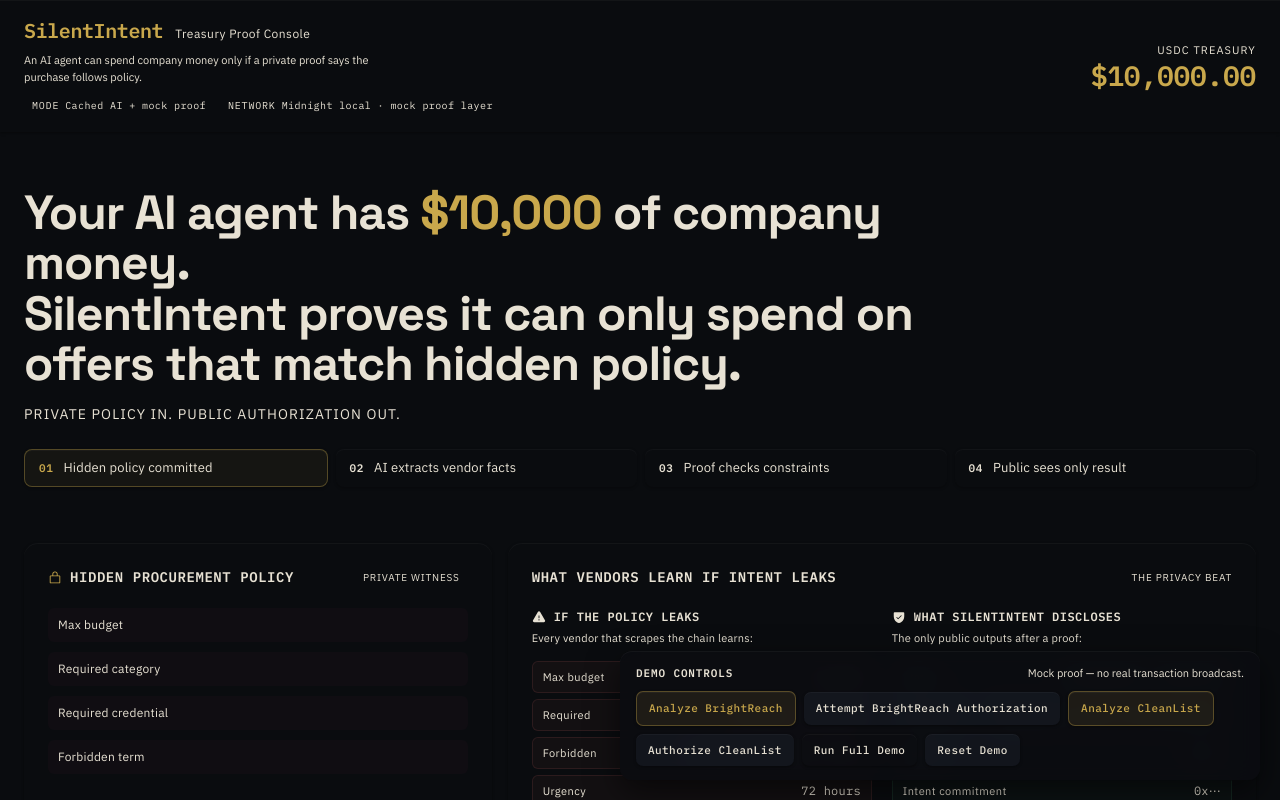
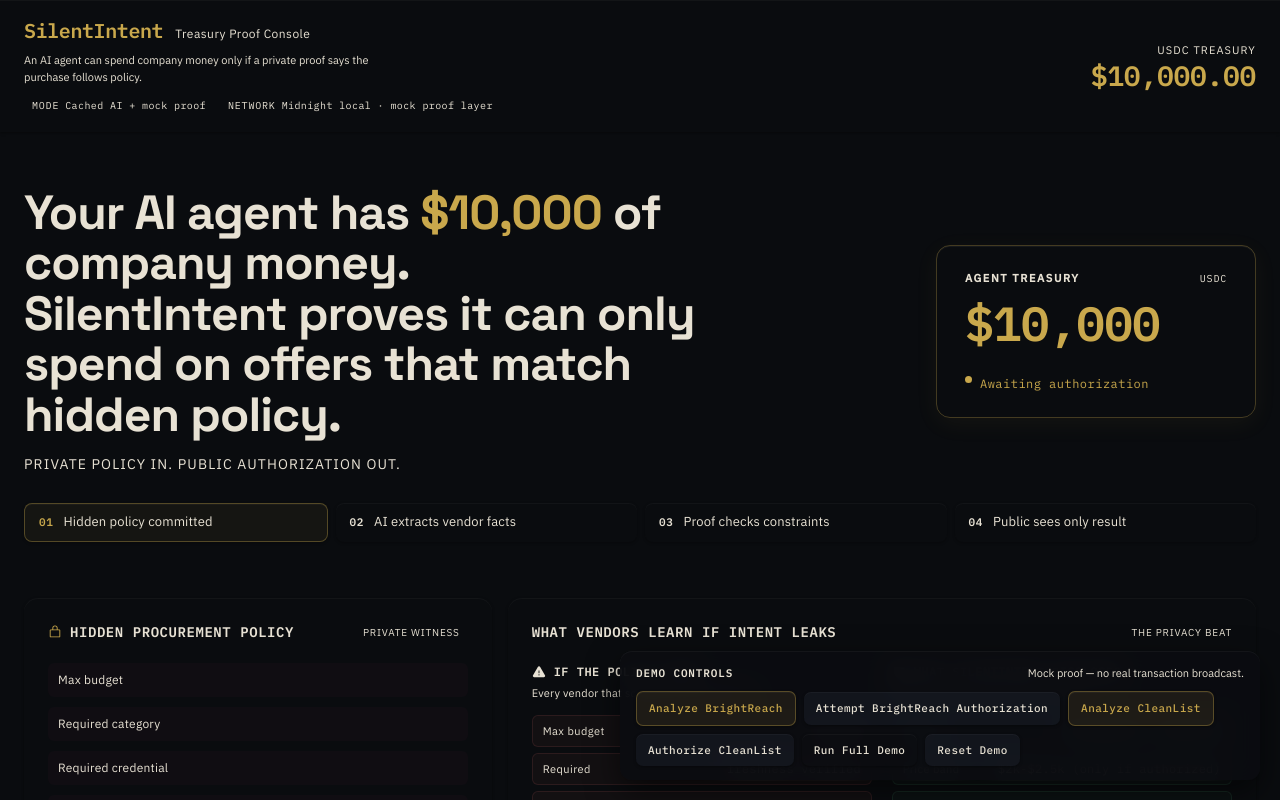
Before and after one commit to vishnumahesha/silentintent, a Next.js app: page / in a window 1280 px wide. Shown: the top 800 px of the page. Built offline with nearby package versions, Linux system fonts and the light colour scheme.

Commit message:
[design] add hero treasury anchor to make DeFi framing dominant

```diff
--- a/app/page.tsx
+++ b/app/page.tsx
@@ -10,6 +10,7 @@
 import PublicVerifier from '@/components/PublicVerifier';
 import DemoControls from '@/components/DemoControls';
 import NarrativeStepper from '@/components/NarrativeStepper';
+import HeroTreasury from '@/components/HeroTreasury';
 
 const TREASURY_START = 1000000;
 const VENDOR_B_COST = 225000;
@@ -143,6 +144,15 @@
         }}
       >
         <div style={{ paddingTop: '24px', paddingBottom: '40px' }}>
+          <div
+            style={{
+              display: 'grid',
+              gridTemplateColumns: 'minmax(0, 1fr) auto',
+              gap: '32px',
+              alignItems: 'center',
+            }}
+          >
+            <div>
               <p
                 style={{
                   fontFamily: "'Space Grotesk', sans-serif",
@@ -151,7 +161,7 @@
                   color: 'var(--color-text-primary)',
                   lineHeight: 'var(--line-height-display)',
                   letterSpacing: '-0.02em',
-              maxWidth: '920px',
+                  maxWidth: '720px',
                   margin: 0,
                 }}
               >
@@ -171,7 +181,20 @@
               >
                 Private policy in. Public authorization out.
               </p>
-          <div style={{ marginTop: '24px' }}>
+            </div>
+            <HeroTreasury
+              balanceCents={treasuryBalance}
+              hasDebit={lastDebit !== null}
+              debitCents={lastDebit?.amountCents}
+              hasAnyResult={
+                vendorA.status === 'rejected' ||
+                vendorA.status === 'approved' ||
+                vendorB.status === 'rejected' ||
+                vendorB.status === 'approved'
+              }
+            />
+          </div>
+          <div style={{ marginTop: '28px' }}>
             <NarrativeStepper />
           </div>
         </div>
--- /dev/null
+++ b/components/HeroTreasury.tsx
@@ -0,0 +1,158 @@
+'use client';
+
+import { useEffect, useState } from 'react';
+import { useSpring, useMotionValueEvent, AnimatePresence, motion } from 'framer-motion';
+
+interface HeroTreasuryProps {
+  balanceCents: number;
+  hasDebit: boolean;
+  debitCents?: number;
+  hasAnyResult: boolean;
+}
+
+function formatDollars(cents: number): string {
+  return '$' + (cents / 100).toLocaleString('en-US', {
+    minimumFractionDigits: 0,
+    maximumFractionDigits: 0,
+  });
+}
+
+function AnimatedBalance({ balanceCents }: { balanceCents: number }) {
+  const spring = useSpring(balanceCents, { stiffness: 60, damping: 20 });
+  const [displayed, setDisplayed] = useState(() => formatDollars(balanceCents));
+
+  useEffect(() => {
+    spring.set(balanceCents);
+  }, [balanceCents, spring]);
+
+  useMotionValueEvent(spring, 'change', (val) => {
+    setDisplayed(formatDollars(Math.round(val)));
+  });
+
+  return <span>{displayed}</span>;
+}
+
+export default function HeroTreasury({
+  balanceCents,
+  hasDebit,
+  debitCents,
+  hasAnyResult,
+}: HeroTreasuryProps) {
+  const status = hasDebit
+    ? 'Spend authorized'
+    : hasAnyResult
+    ? 'Spend evaluated'
+    : 'Awaiting authorization';
+  const statusColor = hasDebit
+    ? 'var(--color-success)'
+    : 'var(--color-treasury-gold)';
+
+  return (
+    <div
+      style={{
+        display: 'flex',
+        flexDirection: 'column',
+        gap: '12px',
+        padding: '24px 28px',
+        borderRadius: '14px',
+        border: '1px solid rgba(201,168,76,0.30)',
+        background:
+          'linear-gradient(135deg, rgba(201,168,76,0.08) 0%, rgba(201,168,76,0.02) 100%), var(--color-surface)',
+        boxShadow: 'inset 0 1px 0 0 rgba(255,255,255,0.05), 0 6px 24px rgba(201,168,76,0.06)',
+        minWidth: '320px',
+      }}
+    >
+      <div style={{ display: 'flex', justifyContent: 'space-between', alignItems: 'center' }}>
+        <span
+          style={{
+            fontFamily: "'IBM Plex Sans', sans-serif",
+            color: 'var(--color-text-tertiary)',
+            fontSize: '11px',
+            letterSpacing: '0.14em',
+            textTransform: 'uppercase',
+            fontWeight: 600,
+          }}
+        >
+          Agent Treasury
+        </span>
+        <span
+          style={{
+            fontFamily: "'IBM Plex Mono', monospace",
+            color: 'var(--color-text-tertiary)',
+            fontSize: '10px',
+            letterSpacing: '0.08em',
+            textTransform: 'uppercase',
+          }}
+        >
+          USDC
+        </span>
+      </div>
+
+      <div
+        style={{
+          fontFamily: "'IBM Plex Mono', monospace",
+          color: 'var(--color-treasury-gold)',
+          fontSize: '48px',
+          fontWeight: 600,
+          letterSpacing: '-0.02em',
+          fontVariantNumeric: 'tabular-nums',
+          lineHeight: 1,
+        }}
+      >
+        <AnimatedBalance balanceCents={balanceCents} />
+      </div>
+
+      <div
+        style={{
+          display: 'flex',
+          alignItems: 'center',
+          gap: '8px',
+          paddingTop: '4px',
+          borderTop: '1px solid var(--color-border)',
+          marginTop: '4px',
+        }}
+      >
+        <span
+          style={{
+            width: '7px',
+            height: '7px',
+            borderRadius: '9999px',
+            backgroundColor: statusColor,
+            display: 'inline-block',
+          }}
+        />
+        <span
+          style={{
+            fontFamily: "'IBM Plex Mono', monospace",
+            color: statusColor,
+            fontSize: '12px',
+            letterSpacing: '0.04em',
+            paddingTop: '8px',
+          }}
+        >
+          {status}
+        </span>
+      </div>
+
+      <AnimatePresence>
+        {hasDebit && debitCents && (
+          <motion.div
+            key="debit"
+            initial={{ opacity: 0, y: -4 }}
+            animate={{ opacity: 1, y: 0 }}
+            exit={{ opacity: 0 }}
+            transition={{ duration: 0.4 }}
+            style={{
+              fontFamily: "'IBM Plex Mono', monospace",
+              color: 'var(--color-success)',
+              fontSize: '12px',
+              letterSpacing: '0.02em',
+            }}
+          >
+            {`−$${(debitCents / 100).toLocaleString('en-US')} authorized to vendor commitment`}
+          </motion.div>
+        )}
+      </AnimatePresence>
+    </div>
+  );
+}
```
Lines whose indentation alone changed are shown as unchanged.
